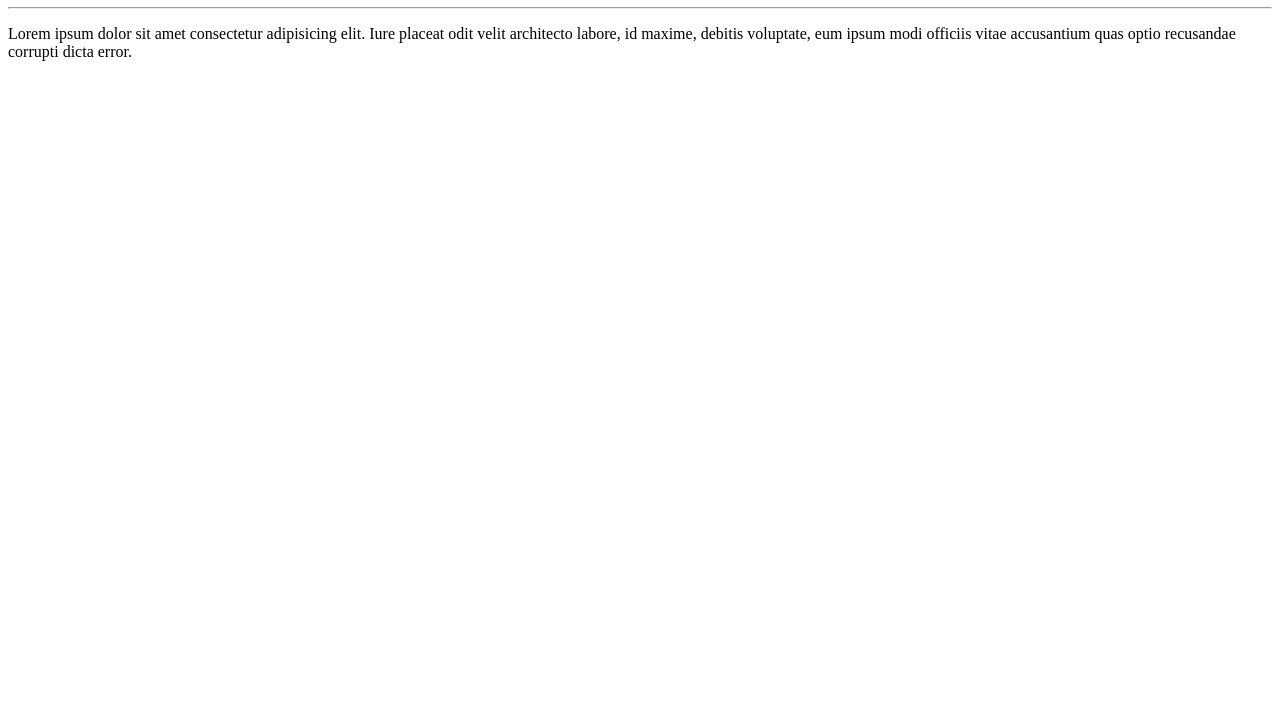
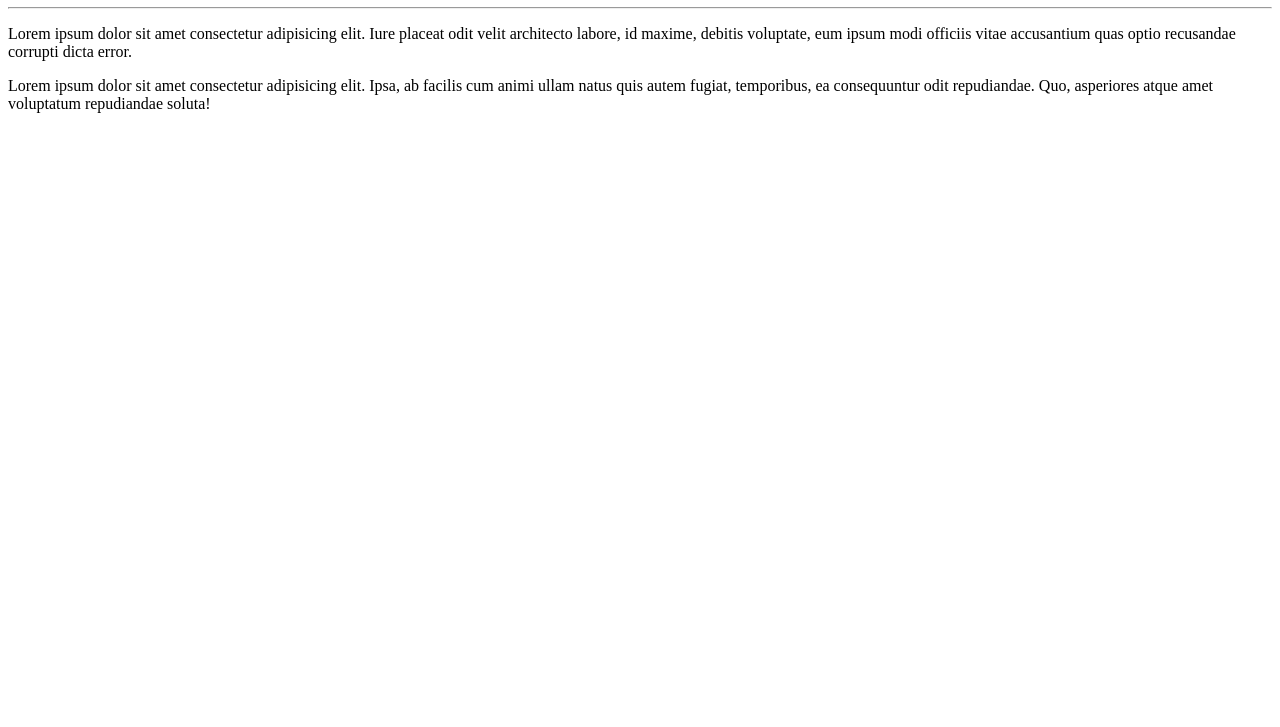
Before and after one commit to naiaralapa/ola-mundo, a plain HTML site: page site-exemplo/index.html in a window 1280 px wide. Shown: the part 73-800 px from the top of the page. Drawn offline with Linux system fonts and the light colour scheme.

Commit message:
adicionei um paragrafo

```diff
--- a/site-exemplo/index.html
+++ b/site-exemplo/index.html
@@ -9,5 +9,6 @@
     <h1>Olá, Mundo</h1>
     <hr>
     <p>Lorem ipsum dolor sit amet consectetur adipisicing elit. Iure placeat odit velit architecto labore, id maxime, debitis voluptate, eum ipsum modi officiis vitae accusantium quas optio recusandae corrupti dicta error.</p>
+    <p>Lorem ipsum dolor sit amet consectetur adipisicing elit. Ipsa, ab facilis cum animi ullam natus quis autem fugiat, temporibus, ea consequuntur odit repudiandae. Quo, asperiores atque amet voluptatum repudiandae soluta!</p>
 </body>
 </html>
```
